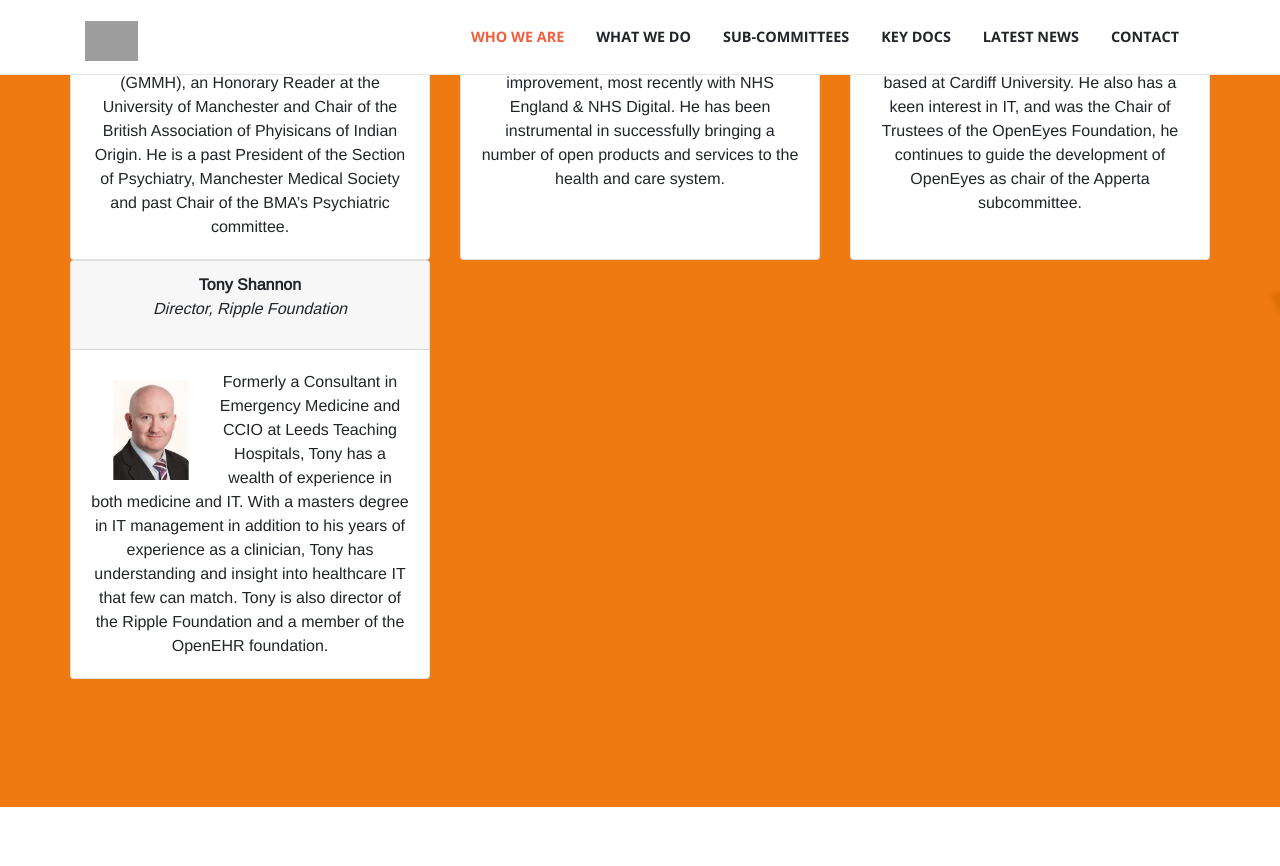
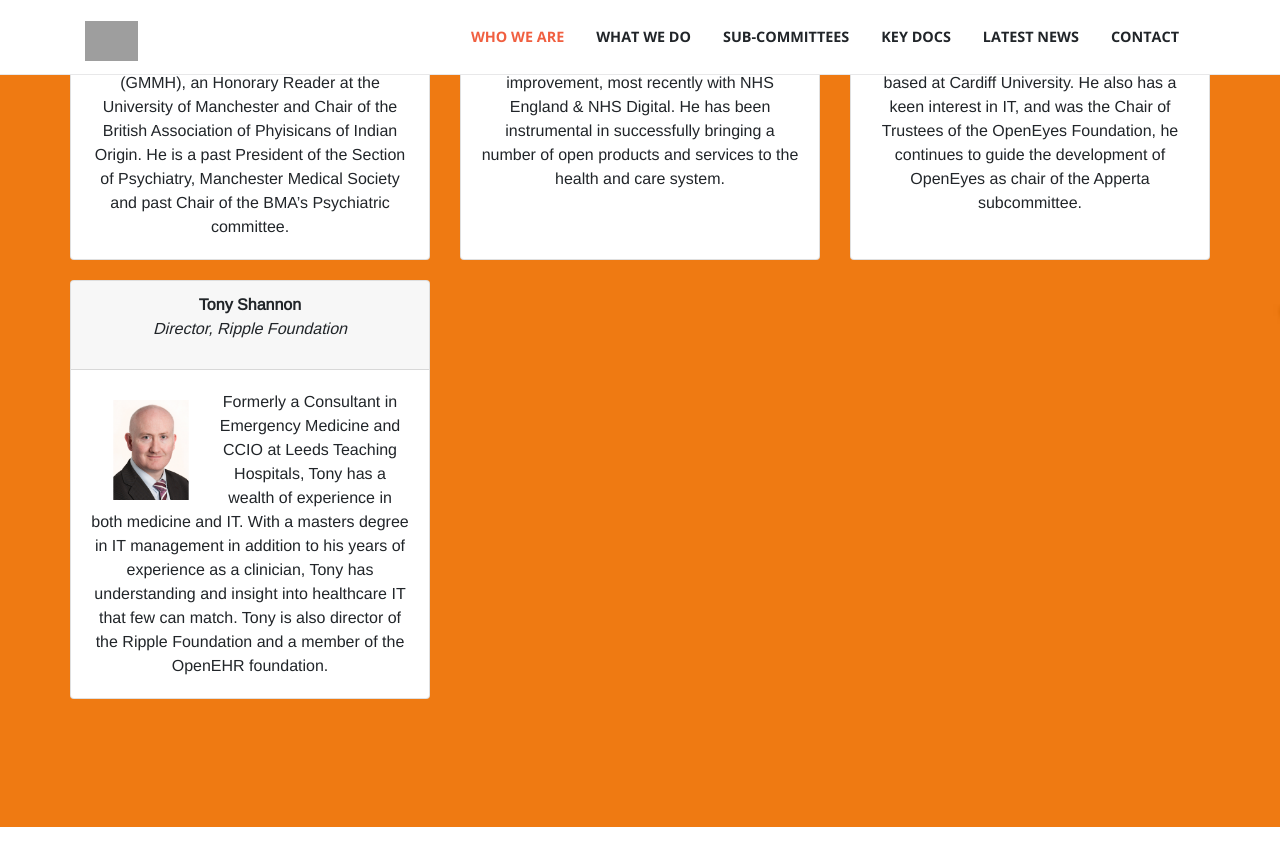
Before and after one commit to AppertaFoundation/apperta.org, a Jekyll site: the page built from index.html, in a window 1280 px wide and 900 px high, scrolled down 1933 px. Shown: the top 866 px of the window. Built offline with Jekyll 4.4.1, drawn with Linux system fonts in a browser that asks for light colours; nearby versions of some CDN libraries; some web fonts are replaced; grey boxes are pictures that could not be loaded.

Commit message:
Corrected layout for multiple rows of directors

```diff
--- a/index.html
+++ b/index.html
@@ -60,7 +60,7 @@ We show how the delivery of health and social care can be transformed when data,
 {% assign rows = site.directors.size | divided_by: 3.0 | ceil %}
 {% for i in (1..rows) %}
 
-  <div class="row">
+    <div class="row" style="margin-top: 20px">
 
   {% assign offset = forloop.index0 | times: 3 %}
   {% for director in site.directors  limit:3 offset:offset %}
```
